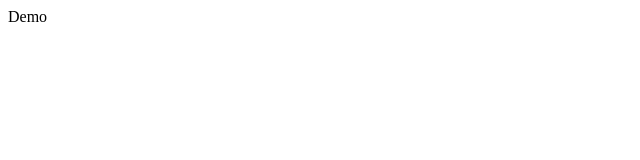
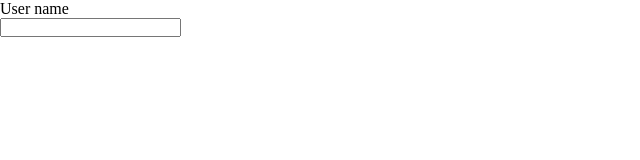
Before and after one commit to kv-rajput/html-css, a plain HTML site: page index.html in a window 1280 px wide. Shown: the whole page, without its empty margins (0-640 px from the left). Drawn offline with Linux system fonts and the light colour scheme.

Commit message:
adding task

```diff
--- a/index.html
+++ b/index.html
@@ -4,11 +4,16 @@
     <meta charset="UTF-8">
     <meta http-equiv="X-UA-Compatible" content="IE=edge">
     <meta name="viewport" content="width=device-width, initial-scale=1.0">
+    <link rel="stylesheet" href="styles.css"/>
     <title>Demo</title>
 </head>
 <body>
     <div>
-        Demo
+        <div class="user-input">
+            <div><label>User name</label></div>
+
+            <input  type="text"/>
+        </div>
     </div>
 </body>
 </html>
--- a/styles.css
+++ b/styles.css
@@ -0,0 +1,12 @@
+*{
+    margin: 0;
+    padding: 0;
+    box-sizing: border-box;
+}
+
+.user-input{
+    display: flex;
+    align-items: flex-start;
+    justify-content: center;
+    flex-direction: column;
+}
```
